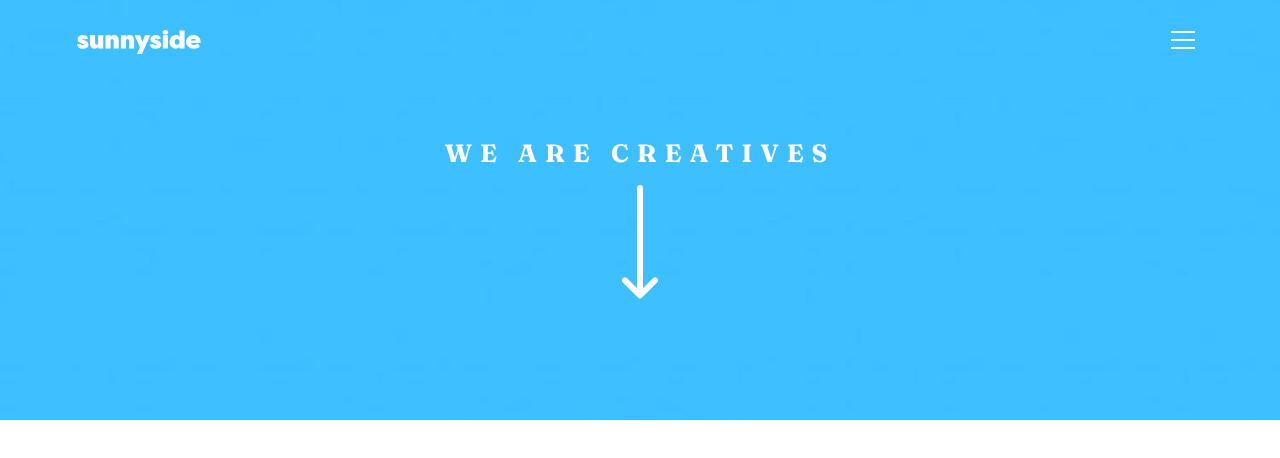
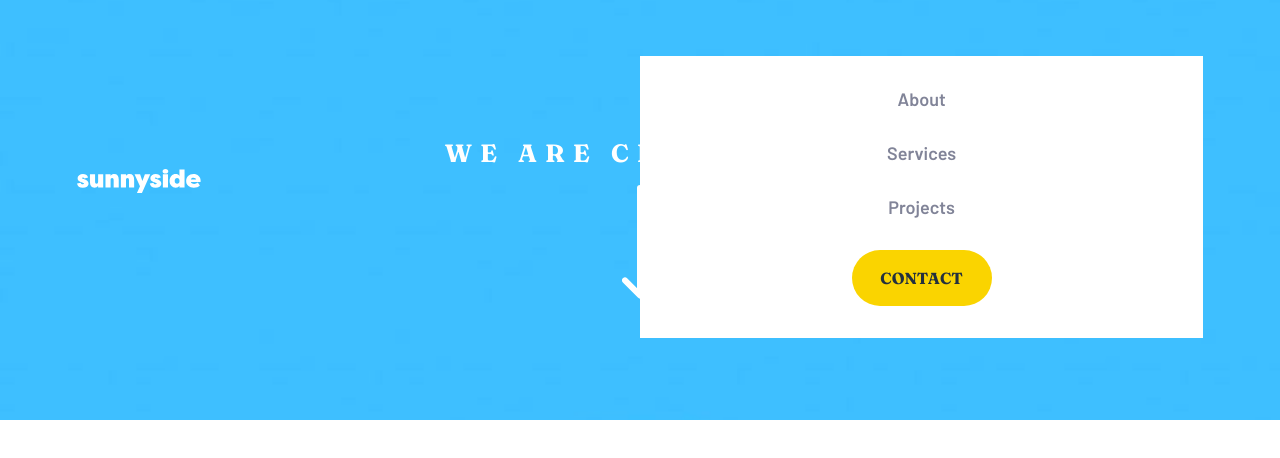
Before and after one commit to moniquedsilva/sunnyside-agency, a Vue app: page / in a window 1280 px wide. Shown: the top 458 px of the page. Built offline with nearby package versions, Linux system fonts and the light colour scheme.

Commit message:
feat: nav desktop

```diff
--- a/src/components/Header/index.vue
+++ b/src/components/Header/index.vue
@@ -1,7 +1,9 @@
 <template>
   <header class="header">
     <div class="header__nav">
-      <img src="assets/icons/logo.svg" alt="Logo" class="header__logo" />
+      <a href="/#">
+        <img src="assets/icons/logo.svg" alt="Logo" class="header__logo" />
+      </a>
       <button class="header__hamburguer" @click="toggleLinks">
         <img src="assets/icons/icon-hamburger.svg" alt="Hamburger Menu" />
       </button>
@@ -130,4 +132,18 @@ export default {
     transition: $transition;
   }
 }
+
+@media (min-width: 48em) {
+  .header {
+    flex-direction: row;
+    &__hamburguer {
+      display: none;
+    }
+  }
+  .nav {
+    &__menu {
+      height: auto !important;
+    }
+  }
+}
 </style>
--- a/src/components/HelloWorld.vue
+++ /dev/null
@@ -1,58 +0,0 @@
-<template>
-  <div class="hello">
-    <h1>{{ msg }}</h1>
-    <p>
-      For a guide and recipes on how to configure / customize this project,<br>
-      check out the
-      <a href="https://cli.vuejs.org" target="_blank" rel="noopener">vue-cli documentation</a>.
-    </p>
-    <h3>Installed CLI Plugins</h3>
-    <ul>
-      <li><a href="https://github.com/vuejs/vue-cli/tree/dev/packages/%40vue/cli-plugin-babel" target="_blank" rel="noopener">babel</a></li>
-      <li><a href="https://github.com/vuejs/vue-cli/tree/dev/packages/%40vue/cli-plugin-eslint" target="_blank" rel="noopener">eslint</a></li>
-    </ul>
-    <h3>Essential Links</h3>
-    <ul>
-      <li><a href="https://vuejs.org" target="_blank" rel="noopener">Core Docs</a></li>
-      <li><a href="https://forum.vuejs.org" target="_blank" rel="noopener">Forum</a></li>
-      <li><a href="https://chat.vuejs.org" target="_blank" rel="noopener">Community Chat</a></li>
-      <li><a href="https://twitter.com/vuejs" target="_blank" rel="noopener">Twitter</a></li>
-      <li><a href="https://news.vuejs.org" target="_blank" rel="noopener">News</a></li>
-    </ul>
-    <h3>Ecosystem</h3>
-    <ul>
-      <li><a href="https://router.vuejs.org" target="_blank" rel="noopener">vue-router</a></li>
-      <li><a href="https://vuex.vuejs.org" target="_blank" rel="noopener">vuex</a></li>
-      <li><a href="https://github.com/vuejs/vue-devtools#vue-devtools" target="_blank" rel="noopener">vue-devtools</a></li>
-      <li><a href="https://vue-loader.vuejs.org" target="_blank" rel="noopener">vue-loader</a></li>
-      <li><a href="https://github.com/vuejs/awesome-vue" target="_blank" rel="noopener">awesome-vue</a></li>
-    </ul>
-  </div>
-</template>
-
-<script>
-export default {
-  name: 'HelloWorld',
-  props: {
-    msg: String
-  }
-}
-</script>
-
-<!-- Add "scoped" attribute to limit CSS to this component only -->
-<style scoped>
-h3 {
-  margin: 40px 0 0;
-}
-ul {
-  list-style-type: none;
-  padding: 0;
-}
-li {
-  display: inline-block;
-  margin: 0 10px;
-}
-a {
-  color: #42b983;
-}
-</style>
```
Also changed, not shown: src/assets/logo.png (deleted).
